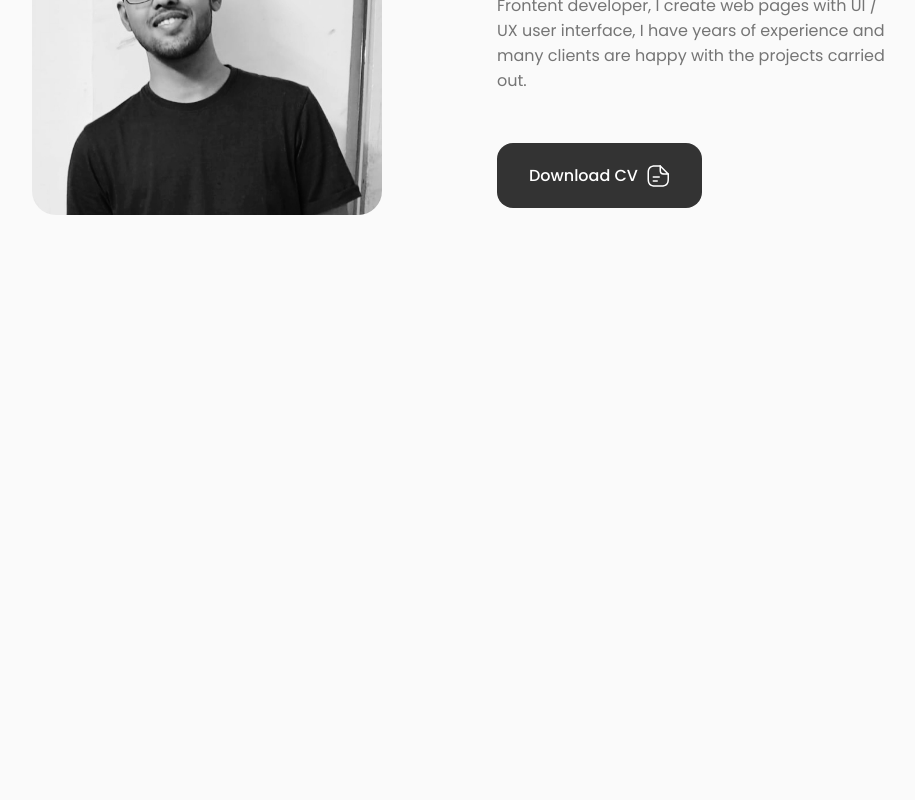
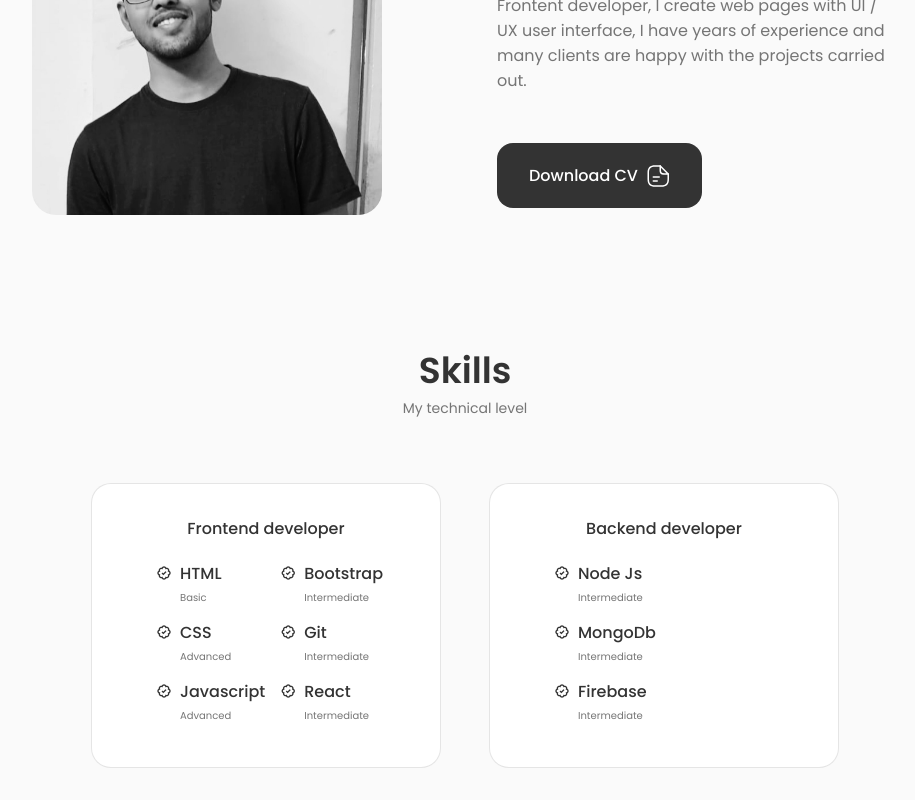
Before and after one commit to Sandeep-0404/sandeepGhosh, a React (Create React App) app: page / in a window 1280 px wide. Shown: the part 1084-1884 px from the top of the page, without its empty margins (175-1090 px from the left). Before the commit the page ends 1331 px from the top, so only its background shows below. Built offline with nearby package versions, Linux system fonts and the light colour scheme.

Commit message:
added skills part

```diff
--- a/src/App.js
+++ b/src/App.js
@@ -3,6 +3,7 @@
 import Header from './components/header/Header';
 import Home from './components/home/Home';
 import About from './components/about/About';
+import Skills from './components/skills/Skills';
 
 function App() {
   return (
@@ -11,6 +12,7 @@
     <main className='main'>
       <Home/>
       <About/>
+      <Skills/>
     </main>
    </>
   );
--- /dev/null
+++ b/src/components/skills/Backend.jsx
@@ -0,0 +1,42 @@
+import React from "react";
+
+const Backend = () => {
+  return (
+    <>
+      <div className="skills__content">
+        <h3 className="skills__title">Backend developer</h3>
+        <div className="skills__box">
+          <div className="skills__group">
+            <div className="skills__data">
+              <i className="bx bx-badge-check"></i>
+
+              <div>
+                <h3 className="skills__name">Node Js</h3>
+                <span className="skills__level">Intermediate</span>
+              </div>
+            </div>
+
+            <div className="skills__data">
+              <i className="bx bx-badge-check"></i>
+
+              <div>
+                <h3 className="skills__name">MongoDb</h3>
+                <span className="skills__level">Intermediate</span>
+              </div>
+            </div>
+            <div className="skills__data">
+              <i className="bx bx-badge-check"></i>
+
+              <div>
+                <h3 className="skills__name">Firebase</h3>
+                <span className="skills__level">Intermediate</span>
+              </div>
+            </div>
+          </div>
+        </div>
+      </div>
+    </>
+  );
+};
+
+export default Backend;
--- /dev/null
+++ b/src/components/skills/Frontend.jsx
@@ -0,0 +1,71 @@
+import React from "react";
+
+const Frontend = () => {
+  return (
+    <>
+      <div className="skills__content">
+        <h3 className="skills__title">Frontend developer</h3>
+        <div className="skills__box">
+          <div className="skills__group">
+            <div className="skills__data">
+              <i className="bx bx-badge-check"></i>
+
+              <div>
+                <h3 className="skills__name">HTML</h3>
+                <span className="skills__level">Basic</span>
+              </div>
+            </div>
+
+            <div className="skills__data">
+              <i className="bx bx-badge-check"></i>
+
+              <div>
+                <h3 className="skills__name">CSS</h3>
+                <span className="skills__level">Advanced</span>
+              </div>
+            </div>
+
+            <div className="skills__data">
+              <i className="bx bx-badge-check"></i>
+
+              <div>
+                <h3 className="skills__name">Javascript</h3>
+                <span className="skills__level">Advanced</span>
+              </div>
+            </div>
+
+
+            <div className="skills__data">
+              <i className="bx bx-badge-check"></i>
+
+              <div>
+                <h3 className="skills__name">Bootstrap</h3>
+                <span className="skills__level">Intermediate</span>
+              </div>
+            </div>
+
+            <div className="skills__data">
+              <i className="bx bx-badge-check"></i>
+
+              <div>
+                <h3 className="skills__name">Git</h3>
+                <span className="skills__level">Intermediate</span>
+              </div>
+            </div>
+
+            <div className="skills__data">
+              <i className="bx bx-badge-check"></i>
+
+              <div>
+                <h3 className="skills__name">React</h3>
+                <span className="skills__level">Intermediate</span>
+              </div>
+            </div>
+          </div>
+        </div>
+      </div>
+    </>
+  );
+};
+
+export default Frontend;
--- /dev/null
+++ b/src/components/skills/Skills.jsx
@@ -0,0 +1,22 @@
+import React from "react";
+import "./skills.css";
+import Frontend from "./Frontend";
+import Backend from "./Backend";
+
+const Skills = () => {
+  return (
+    <>
+      <section className="skills section" id="skills">
+        <h2 className="section__title">Skills</h2>
+        <span className="section__subtitle">My technical level</span>
+
+        <div className="skills__container container grid">
+          <Frontend />
+          <Backend />
+        </div>
+      </section>
+    </>
+  );
+};
+
+export default Skills;
--- /dev/null
+++ b/src/components/skills/skills.css
@@ -0,0 +1,104 @@
+.skills__container{
+    grid-template-columns: repeat(2,350px);
+    column-gap: 3rem;
+    justify-content: center;
+}
+
+.skills__content{
+    background-color: var(--container-color);
+    border: 1px solid rgba(0,0,0,0.1);
+    padding: 2rem 4rem;
+    border-radius: 1.25rem;
+}
+
+.skills__title{
+    font-size: var(--normal-font-size);
+    font-weight: var(--font-medium);
+    text-align: center;
+    margin-bottom: var(--mb-1-5);
+
+}
+
+.skills__box{
+    display: flex;
+    justify-content: start;
+    column-gap: 2.5rem;
+}
+
+.skills__group{
+    display: flex;
+    align-items: flex-start;
+    flex-direction: column;
+    row-gap: 1rem;
+    height: 170px;
+    flex-wrap: wrap;
+}
+
+.skills__data{
+    display: flex;
+    column-gap: 0.5rem;
+}
+
+.skills .bx-badge-check{
+    font-size: 1rem;
+    color: var(--title-color);
+}
+
+.skills__name{
+    font-size: var(--normal-font-size);
+    font-weight: var(--font-medium);
+    line-height: 18px;
+    margin-right: 15px;
+}
+
+.skills__level{
+    font-size: var(--tiny-font-size);
+}
+
+
+
+/*=============== BREAKPOINTS ===============*/
+/* For large devices */
+@media screen and (max-width: 992px) {
+    .skills__container{
+        grid-template-columns: max-content;
+        row-gap: 2rem;
+
+     }
+
+
+     .skills__content{
+        width: 350px;
+     }
+  }
+
+  /* For medium devices */
+  @media screen and (max-width: 768px) {
+    .skills__container{
+        grid-template-columns: max-content;
+        row-gap: 2rem;
+
+     }
+  }
+
+  @media screen and (max-width: 576px) {
+    .skills__container{
+        grid-template-columns: 1fr;
+    }
+
+    .skills__content{
+        padding: 1.5rem;
+    }
+  }
+
+  /* For small devices */
+  @media screen and (max-width: 350px) {
+    .skills__box{
+        column-gap: 1.25rem;
+
+    }
+
+    .skills__name{
+        font-size: var(--small-font-size);
+    }
+  }
```
